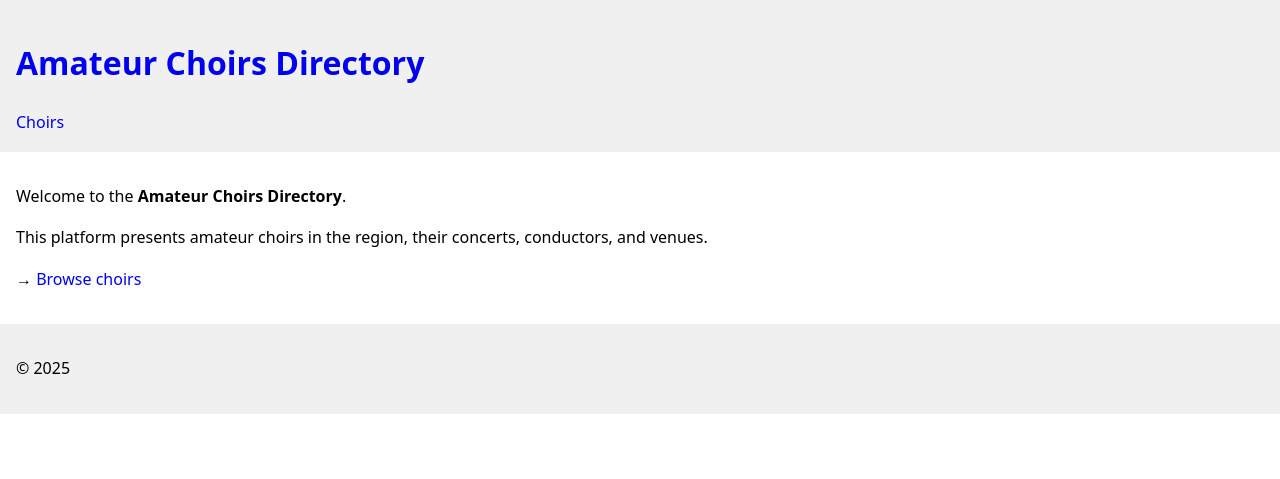
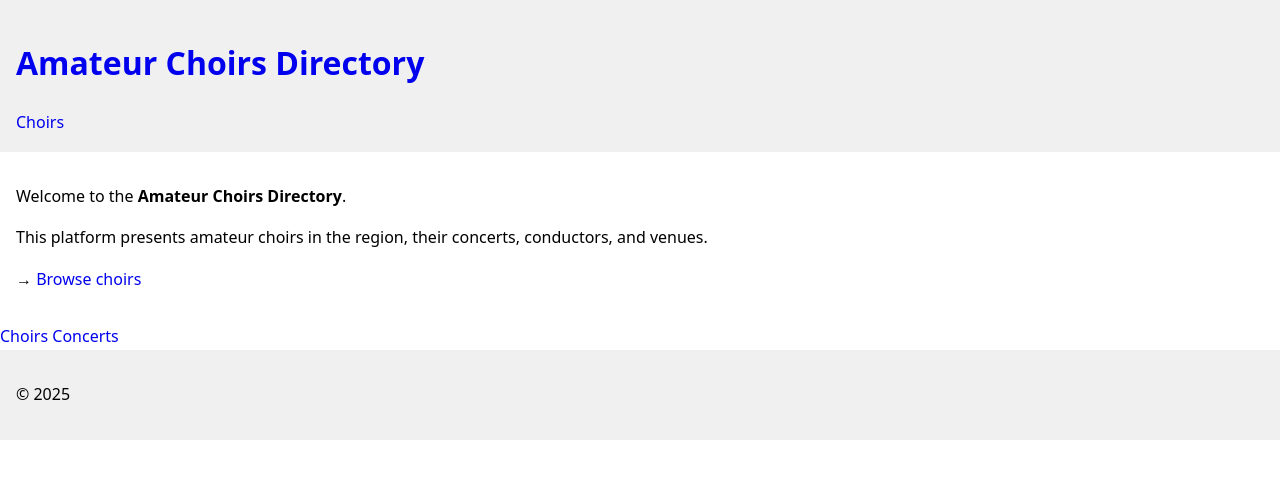
Before and after one commit to jllobera/quicanta, a Jekyll site: the page built from index.md, in a window 1280 px wide. Shown: the top 479 px of the page. Built offline with Jekyll 4.4.1, drawn with Linux system fonts in a browser that asks for light colours.

Commit message:
Add navigation links for choirs and concerts

```diff
--- a/_layouts/default.html
+++ b/_layouts/default.html
@@ -18,6 +18,11 @@
   {{ content }}
 </main>
 
+<nav>
+  <a href="{{ '/choirs/' | relative_url }}">Choirs</a>
+  <a href="{{ '/concerts/' | relative_url }}">Concerts</a>
+</nav>
+
 <footer>
   <p>© {{ site.time | date: "%Y" }}</p>
 </footer>
```
